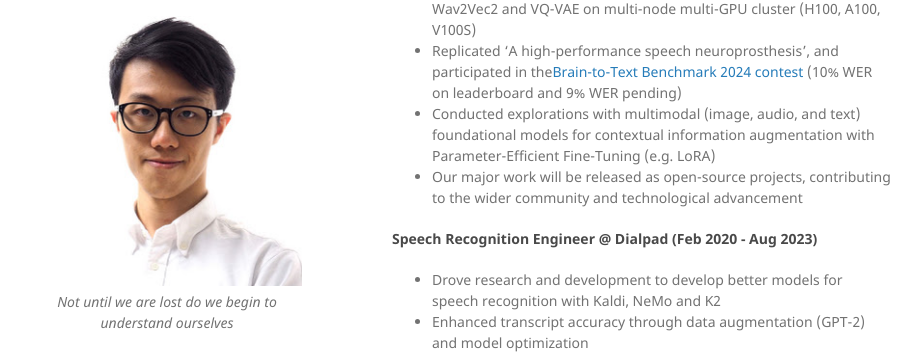
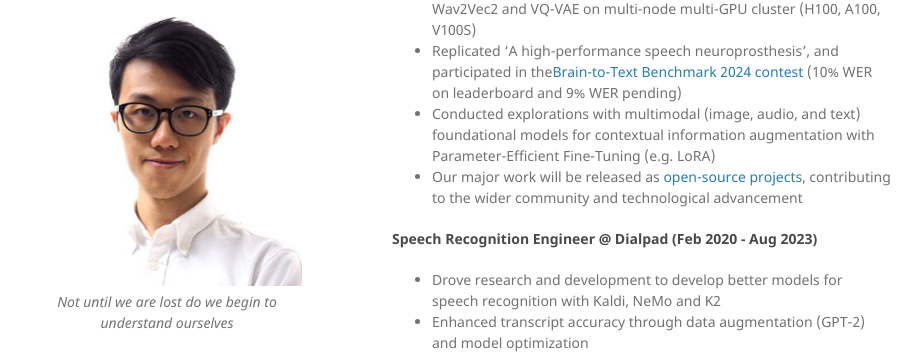
Before and after one commit to kennethli319/kennethli319.github.io, a Jekyll site: the page built from index.md, in a window 1280 px wide and 900 px high, scrolled down 609 px. Shown: the part 93-448 px from the top of the window, without its empty margins (178-1099 px from the left). Built offline with Jekyll 4.4.1, drawn with Linux system fonts in a browser that asks for light colours; part of the change alters nothing that is shown.

```diff
--- a/index.md
+++ b/index.md
@@ -24,7 +24,7 @@ I am deeply passionate about leveraging my expertise in Linguistics and Machine
 - Built biosignal foundation models with EEG-Conformer, GPT, Wav2Vec2 and VQ-VAE on multi-node multi-GPU cluster (H100, A100, V100S)
 - Replicated 'A high-performance speech neuroprosthesis', and participated in the[Brain-to-Text Benchmark 2024 contest](https://eval.ai/web/challenges/challenge-page/2099/leaderboard/4944) (10% WER on leaderboard and 9% WER pending)
 - Conducted explorations with multimodal (image, audio, and text) foundational models for contextual information augmentation with Parameter-Efficient Fine-Tuning (e.g. LoRA)
-- Our major work will be released as open-source projects, contributing to the wider community and technological advancement
+- Our major work will be released as [open-source projects](https://github.com/innerspeech), contributing to the wider community and technological advancement
 
 #### Speech Recognition Engineer @ Dialpad (Feb 2020 - Aug 2023)
 
```
